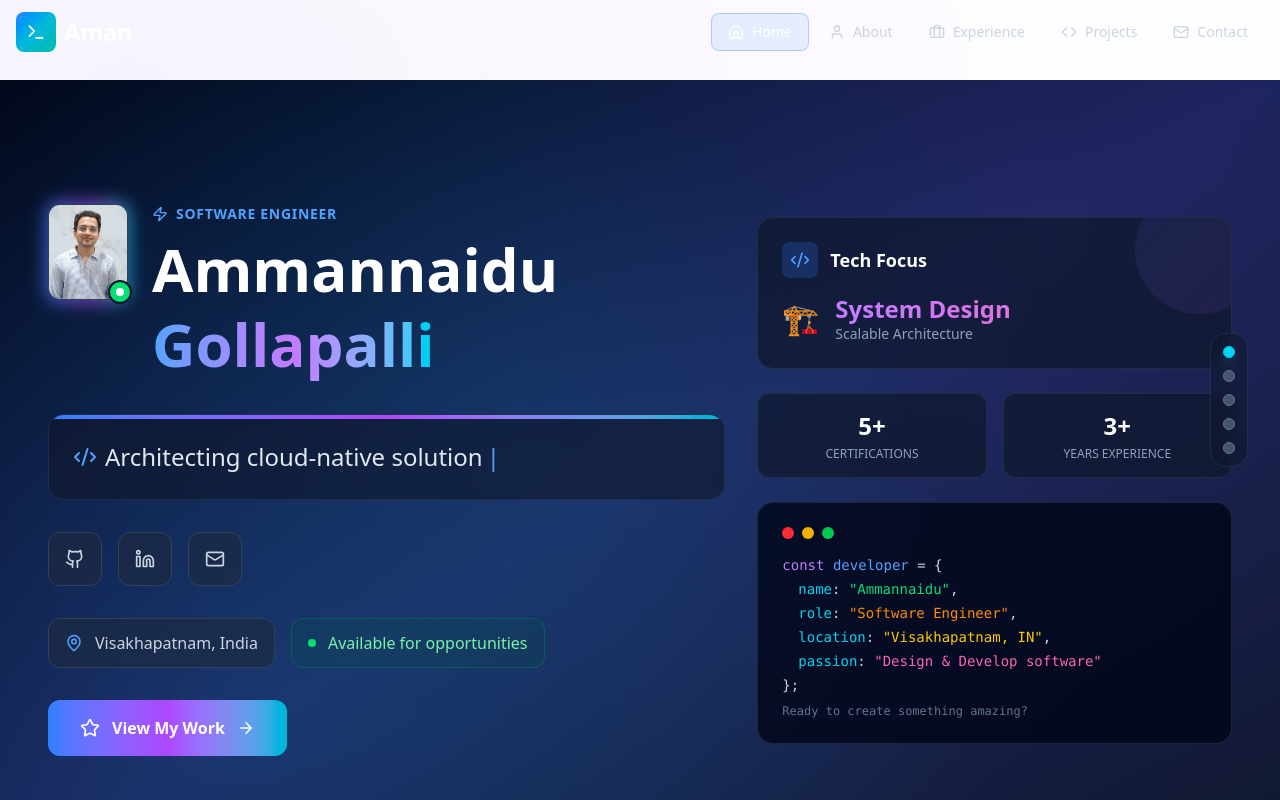
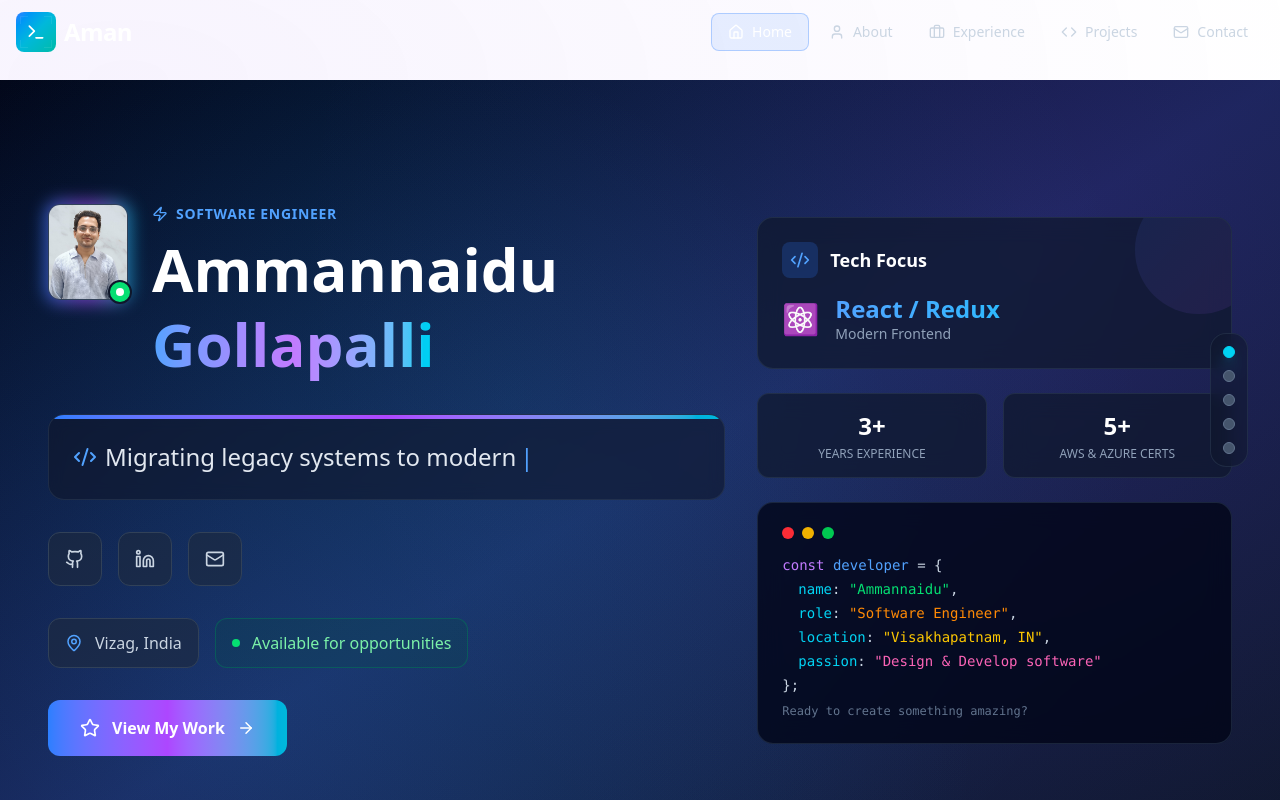
Before and after one commit to Ammannaidu-228/aman-portfolio, a Next.js app: page / in a window 1280 px wide. Shown: the top 800 px of the page. Built offline with nearby package versions, Linux system fonts and the light colour scheme.

Commit message:
Hero Section Changed

```diff
--- a/src/app/components/Hero.tsx
+++ b/src/app/components/Hero.tsx
@@ -5,22 +5,22 @@ import { Github, Linkedin, Mail, MapPin, Code2, ArrowRight, Star, Zap, Download,
 
 export default function Hero() {
   const typewriterTexts = [
-    "Building scalable web applications",
-    "Architecting cloud-native solutions",
-    "Crafting exceptional user experiences",
-    "Optimizing system performance"
+    "Engineering microservices at scale",
+    "Migrating legacy systems to modern architectures",
+    "Building high-availability backend solutions",
+    "Crafting seamless full-stack experiences"
   ];
 
   const techStack = [
-    { name: "React / Next.js", desc: "Modern Frontend", icon: "⚛️", color: "from-blue-400 to-cyan-400" },
-    { name: "System Design", desc: "Scalable Architecture", icon: "🏗️", color: "from-purple-400 to-pink-400" },
-    { name: "Cloud Native", desc: "AWS / GCP / Azure", icon: "☁️", color: "from-green-400 to-blue-400" },
-    { name: "Full Stack", desc: "End-to-End Solutions", icon: "🚀", color: "from-orange-400 to-red-400" },
+    { name: "Spring Boot", desc: "Microservices & REST APIs", icon: "🍃", color: "from-green-400 to-emerald-400" },
+    { name: "React / Redux", desc: "Modern Frontend", icon: "⚛️", color: "from-blue-400 to-cyan-400" },
+    { name: "AWS & Azure", desc: "Cloud Infrastructure", icon: "☁️", color: "from-purple-400 to-blue-400" },
+    { name: "System Migration", desc: "Legacy to Modern", icon: "🔄", color: "from-orange-400 to-pink-400" },
   ];
 
   const achievements = [
-    { number: "5+", label: "Certifications" },
     { number: "3+", label: "Years Experience" },
+    { number: "5+", label: "AWS & Azure Certs" },
   ];
 
   const [typedText, setTypedText] = useState('');
@@ -111,7 +111,7 @@ export default function Hero() {
                     </h1>
                     <div className="flex items-center gap-2 text-slate-400 text-sm">
                       <MapPin size={12} className="text-blue-400 flex-shrink-0" />
-                      <span className="truncate">Visakhapatnam, IN</span>
+                      <span className="truncate">Vizag, India</span>
                     </div>
                   </div>
                 </div>
@@ -126,8 +126,8 @@ export default function Hero() {
                 <div className="flex gap-2">
                   {[
                     { Icon: Github, href: "https://github.com/Ammannaidu-228", label: "GitHub" },
-                    { Icon: Linkedin, href: "#", label: "LinkedIn" },
-                    { Icon: Mail, href: "#", label: "Email" },
+                    { Icon: Linkedin, href: "https://www.linkedin.com/in/ammannaidu-gollapalli-4591a639b", label: "LinkedIn" },
+                    { Icon: Mail, href: "ammannaidu.dev@gmail.com", label: "Email" },
                   ].map(({ Icon, href, label }) => (
                     <a
                       key={label}
@@ -275,8 +275,8 @@ export default function Hero() {
             <div className="flex gap-4 mb-8">
               {[
                 { Icon: Github, href: "https://github.com/Ammannaidu-228", label: "GitHub", color: "hover:text-purple-400" },
-                { Icon: Linkedin, href: "#", label: "LinkedIn", color: "hover:text-blue-400" },
-                { Icon: Mail, href: "#", label: "Email", color: "hover:text-green-400" },
+                { Icon: Linkedin, href: "https://www.linkedin.com/in/ammannaidu-gollapalli-4591a639b/", label: "LinkedIn", color: "hover:text-blue-400" },
+                { Icon: Mail, href: "ammannaidu.dev@gmail.com", label: "Email", color: "hover:text-green-400" },
               ].map(({ Icon, href, label, color }) => (
                 <a
                   key={label}
@@ -296,7 +296,7 @@ export default function Hero() {
             <div className="flex flex-wrap gap-4 mb-8">
               <div className="flex items-center gap-3 px-4 py-3 rounded-xl bg-slate-800/60 border border-slate-700">
                 <MapPin size={18} className="text-blue-400" />
-                <span className="text-slate-300">Visakhapatnam, India</span>
+                <span className="text-slate-300">Vizag, India</span>
               </div>
               <div className="flex items-center gap-3 px-4 py-3 rounded-xl bg-emerald-900/20 border border-emerald-700/50">
                 <div className="w-2 h-2 bg-green-400 rounded-full animate-pulse"></div>
--- a/src/app/components/Skills.tsx
+++ b/src/app/components/Skills.tsx
@@ -1,6 +1,5 @@
 'use client';
 import React, { useState, useEffect } from 'react';
-// Using Lucide React icons which are supported
 import {
   Code,
   Database,
@@ -9,119 +8,61 @@ import {
   Star,
   TrendingUp,
   Award,
-  Terminal
+  Terminal,
+  Wrench,
+  Cpu
 } from 'lucide-react';
 
 export default function SDE2Skills() {
   const [activeCategory, setActiveCategory] = useState(0);
-  const [isVisible, setIsVisible] = useState(true);
 
   const skillCategories = [
     {
-      id: "frontend",
-      title: "Frontend",
+      id: "languages",
+      title: "Programming Languages",
       icon: Code,
       color: "from-blue-500 to-cyan-500",
       skills: [
-        {
-          name: "React",
-          logo: (
-            <svg viewBox="0 0 24 24" className="w-6 h-6" fill="currentColor">
-              <path d="M12 10.11c1.03 0 1.87.84 1.87 1.89s-.84 1.85-1.87 1.85-1.87-.82-1.87-1.85.84-1.89 1.87-1.89M7.37 20c.63.38 2.01-.2 3.6-1.7-.52-.59-1.03-1.23-1.51-1.9a22.7 22.7 0 01-2.4-.36c-.51 2.14-.32 3.61.31 3.96"/>
-            </svg>
-          ),
-          color: "text-cyan-400"
+        { name: "Java", level: "Expert", years: "5+", color: "text-orange-600" },
+        { name: "Python", level: "Advanced", years: "3+", color: "text-blue-500" },
+        { name: "JavaScript", level: "Expert", years: "4+", color: "text-yellow-400" },
+        { name: "Go", level: "Intermediate", years: "1+", color: "text-cyan-400" }
+      ]
     },
     {
-          name: "Next.js",
-          logo: (
-            <div className="w-6 h-6 bg-white rounded-full flex items-center justify-center">
-              <div className="w-4 h-4 bg-black rounded-full flex items-center justify-center">
-                <div className="w-2 h-2 bg-white rounded-full"></div>
-              </div>
-            </div>
-          ),
-          color: "text-white"
-        },
-        {
-          name: "TypeScript",
-          logo: (
-            <div className="w-6 h-6 bg-blue-600 rounded flex items-center justify-center text-white text-xs font-bold">
-              TS
-            </div>
-          ),
-          color: "text-blue-500"
-        }
+      id: "frontend",
+      title: "Frontend Development",
+      icon: Code,
+      color: "from-purple-500 to-pink-500",
+      skills: [
+        { name: "React.js", level: "Expert", years: "4+", color: "text-cyan-400" },
+        { name: "Redux", level: "Advanced", years: "3+", color: "text-purple-500" },
+        { name: "Axios", level: "Advanced", years: "3+", color: "text-purple-600" },
+        { name: "HTML5/CSS3", level: "Expert", years: "5+", color: "text-orange-500" }
       ]
     },
     {
       id: "backend",
-      title: "Backend",
+      title: "Backend & Frameworks",
       icon: Database,
-      color: "from-green-500 to-teal-500",
+      color: "from-green-500 to-emerald-500",
       skills: [
-        {
-          name: "Node.js",
-          logo: (
-            <div className="w-6 h-6 bg-green-600 rounded flex items-center justify-center">
-              <div className="w-3 h-3 bg-white rounded-full"></div>
-            </div>
-          ),
-          color: "text-green-500"
-        },
-        {
-          name: "Java",
-          logo: (
-            <div className="w-6 h-6 bg-orange-500 rounded flex items-center justify-center text-white text-xs font-bold">
-              J
-            </div>
-          ),
-          color: "text-orange-500"
-        },
-        {
-          name: "Spring Boot",
-          logo: (
-            <div className="w-6 h-6 bg-green-400 rounded-full flex items-center justify-center">
-              <div className="w-2 h-2 bg-white rounded-full"></div>
-            </div>
-          ),
-          color: "text-green-400"
-        }
+        { name: "Spring Boot", level: "Expert", years: "5+", color: "text-green-500" },
+        { name: "Spring MVC", level: "Advanced", years: "4+", color: "text-green-400" },
+        { name: "Hibernate/JPA", level: "Expert", years: "5+", color: "text-gray-600" },
+        { name: "Flask", level: "Advanced", years: "2+", color: "text-gray-900" },
+        { name: "REST APIs", level: "Expert", years: "5+", color: "text-blue-500" },
+        { name: "Microservices", level: "Advanced", years: "3+", color: "text-blue-400" }
       ]
     },
     {
       id: "database",
-      title: "Database",
-      icon: Terminal,
-      color: "from-purple-500 to-pink-500",
+      title: "Databases",
+      icon: Database,
+      color: "from-yellow-500 to-orange-500",
       skills: [
-        {
-          name: "MongoDB",
-          logo: (
-            <div className="w-6 h-6 bg-green-500 rounded flex items-center justify-center text-white text-xs font-bold">
-              M
-            </div>
-          ),
-          color: "text-green-500"
-        },
-        {
-          name: "PostgreSQL",
-          logo: (
-            <div className="w-6 h-6 bg-blue-600 rounded flex items-center justify-center text-white text-xs font-bold">
-              P
-            </div>
-          ),
-          color: "text-blue-600"
-        },
-        {
-          name: "Python",
-          logo: (
-            <div className="w-6 h-6 bg-yellow-500 rounded flex items-center justify-center text-white text-xs font-bold">
-              Py
-            </div>
-          ),
-          color: "text-yellow-500"
-        }
+        { name: "MySQL", level: "Expert", years: "5+", color: "text-blue-600" },
+        { name: "MongoDB", level: "Advanced", years: "2+", color: "text-green-500" }
       ]
     },
     {
@@ -130,41 +71,53 @@ export default function SDE2Skills() {
       icon: Cloud,
       color: "from-orange-500 to-red-500",
       skills: [
-        {
-          name: "AWS",
-          logo: (
-            <div className="w-6 h-6 bg-orange-400 rounded flex items-center justify-center text-white text-xs font-bold">
-              AWS
-            </div>
-          ),
-          color: "text-orange-400"
+        { name: "AWS (EC2, S3, Lambda)", level: "Advanced", years: "3+", color: "text-orange-500" },
+        { name: "Azure", level: "Basic", years: "1+", color: "text-blue-500" },
+        { name: "Docker", level: "Advanced", years: "3+", color: "text-blue-500" },
+        { name: "Kubernetes", level: "Basic", years: "1+", color: "text-blue-600" },
+        { name: "Jenkins (CI/CD)", level: "Advanced", years: "3+", color: "text-red-500" }
+      ]
     },
     {
-          name: "Docker",
-          logo: (
-            <div className="w-6 h-6 bg-blue-400 rounded flex items-center justify-center text-white text-xs font-bold">
-              D
-            </div>
-          ),
-          color: "text-blue-400"
+      id: "tools",
+      title: "Tools & Technologies",
+      icon: Wrench,
+      color: "from-indigo-500 to-purple-500",
+      skills: [
+        { name: "Git/GitHub", level: "Expert", years: "5+", color: "text-gray-800" },
+        { name: "Postman", level: "Expert", years: "5+", color: "text-orange-500" },
+        { name: "Swagger", level: "Advanced", years: "4+", color: "text-green-500" },
+        { name: "JIRA", level: "Advanced", years: "4+", color: "text-blue-600" },
+        { name: "IntelliJ IDEA", level: "Expert", years: "5+", color: "text-purple-600" },
+        { name: "VS Code", level: "Expert", years: "4+", color: "text-blue-500" },
+        { name: "Resilience4j", level: "Advanced", years: "2+", color: "text-teal-500" },
+        { name: "JWT", level: "Expert", years: "3+", color: "text-purple-500" },
+        { name: "Razorpay", level: "Advanced", years: "1+", color: "text-blue-600" }
+      ]
     },
     {
-          name: "Kubernetes",
-          logo: (
-            <div className="w-6 h-6 bg-blue-500 rounded flex items-center justify-center text-white text-xs font-bold">
-              K8s
-            </div>
-          ),
-          color: "text-blue-500"
-        }
+      id: "ml",
+      title: "Data Science & ML",
+      icon: Cpu,
+      color: "from-pink-500 to-rose-500",
+      skills: [
+        { name: "Scikit-learn", level: "Advanced", years: "2+", color: "text-orange-500" },
+        { name: "Pandas", level: "Advanced", years: "2+", color: "text-blue-700" },
+        { name: "NumPy", level: "Advanced", years: "2+", color: "text-blue-500" }
       ]
     }
   ];
 
   const achievements = [
-    { icon: Code, label: "Projects", value: "25+", color: "text-blue-400" },
-    { icon: Star, label: "Tech Stack", value: "15+", color: "text-cyan-400" },
-    { icon: TrendingUp, label: "Experience", value: "5+ Years", color: "text-teal-400" }
+    { icon: Code, label: "Projects", value: "5+", color: "text-blue-400" },
+    { icon: Star, label: "Tech Stack", value: "30+", color: "text-cyan-400" },
+    { icon: TrendingUp, label: "Experience", value: "3+ Years", color: "text-teal-400" }
+  ];
+
+  const certifications = [
+    { name: "AWS Certified Cloud Practitioner", icon: Cloud, color: "text-orange-500" },
+    { name: "Azure Certified Developer Associate", icon: Cloud, color: "text-blue-500" },
+    { name: "Infosys Certified Big Data Developer", icon: Database, color: "text-green-500" }
   ];
 
   // Auto-rotate categories
@@ -174,7 +127,7 @@ export default function SDE2Skills() {
     }, 4000);
 
     return () => clearInterval(interval);
-  }, [skillCategories.length]);
+  }, []);
 
   const currentCategory = skillCategories[activeCategory];
 
@@ -224,7 +177,7 @@ export default function SDE2Skills() {
 
           {/* Achievement Stats */}
           <div className="flex flex-wrap justify-center gap-8">
-            {achievements.map((achievement, index) => {
+            {achievements.map((achievement) => {
               const Icon = achievement.icon;
               return (
                 <div
@@ -245,7 +198,7 @@ export default function SDE2Skills() {
         </div>
 
         {/* Skills Showcase */}
-        <div className="grid lg:grid-cols-2 gap-12 items-center">
+        <div className="grid lg:grid-cols-2 gap-12 items-start">
 
           {/* Left Side - Category Navigation */}
           <div className="space-y-4">
@@ -289,7 +242,7 @@ export default function SDE2Skills() {
           {/* Right Side - Active Skills Display */}
           <div className="relative">
             {/* Background Card */}
-            <div className="bg-slate-800/50 border border-slate-700/50 rounded-2xl p-8 backdrop-blur-sm">
+            <div className="bg-slate-800/50 border border-slate-700/50 rounded-2xl p-8 backdrop-blur-sm min-h-[500px]">
               <div
                 key={activeCategory}
                 className="transition-all duration-500"
@@ -306,32 +259,35 @@ export default function SDE2Skills() {
                 </div>
 
                 {/* Skills List */}
-                <div className="space-y-6">
+                <div className="space-y-4">
                   {currentCategory.skills.map((skill, index) => (
                     <div
                       key={skill.name}
-                      className="flex items-center gap-4 p-4 bg-slate-700/30 rounded-xl hover:bg-slate-700/50 transition-all group hover:scale-105 cursor-pointer"
+                      className="flex items-center justify-between p-4 bg-slate-700/30 rounded-xl hover:bg-slate-700/50 transition-all group hover:scale-105 cursor-pointer"
+                      style={{animationDelay: `${index * 0.1}s`}}
                     >
-                      {/* Technology Logo */}
-                      <div className="p-3 bg-slate-600/50 rounded-xl group-hover:scale-110 transition-transform">
-                        <div className={`${skill.color}`}>
-                          {skill.logo}
+                      <div className="flex items-center gap-4">
+                        {/* Skill Icon */}
+                        <div className={`w-10 h-10 rounded-lg ${skill.color} bg-opacity-10 flex items-center justify-center group-hover:scale-110 transition-transform`}>
+                          <div className={`w-2 h-2 rounded-full ${skill.color.replace('text-', 'bg-')}`}></div>
+                        </div>
+
+                        {/* Skill Info */}
+                        <div>
+                          <h4 className="font-bold text-white text-lg group-hover:text-cyan-400 transition-colors">
+                            {skill.name}
+                          </h4>
+                          <p className="text-sm text-slate-400">
+                            {skill.level} • {skill.years} experience
+                          </p>
                         </div>
                       </div>
 
-                      {/* Technology Info */}
-                      <div className="flex-1">
-                        <h4 className="font-bold text-white text-lg group-hover:text-cyan-400 transition-colors">
-                          {skill.name}
-                        </h4>
-                        <p className="text-sm text-slate-400 group-hover:text-slate-300 transition-colors">
-                          Production Ready
-                        </p>
-                      </div>
-
-                      {/* Hover Effect Indicator */}
-                      <div className="opacity-0 group-hover:opacity-100 transition-opacity">
-                        <div className="w-2 h-2 bg-cyan-400 rounded-full animate-pulse"></div>
+                      {/* Proficiency Indicator */}
+                      <div className="flex gap-1">
+                        {[...Array(skill.level === 'Expert' ? 5 : skill.level === 'Advanced' ? 4 : 3)].map((_, i) => (
+                          <div key={i} className={`w-1.5 h-6 rounded-full ${skill.color.replace('text-', 'bg-')} opacity-80`}></div>
+                        ))}
                       </div>
                     </div>
                   ))}
@@ -354,6 +310,37 @@ export default function SDE2Skills() {
           </div>
         </div>
 
+        {/* Certifications Section */}
+        <div className="mt-20">
+          <div className="text-center mb-10">
+            <h3 className="text-3xl font-bold text-white mb-4">
+              Professional Certifications
+            </h3>
+            <p className="text-slate-400">Validated expertise from industry leaders</p>
+          </div>
+
+          <div className="grid md:grid-cols-3 gap-6">
+            {certifications.map((cert) => {
+              const Icon = cert.icon;
+              return (
+                <div
+                  key={cert.name}
+                  className="bg-slate-800/50 border border-slate-700/50 rounded-xl p-6 hover:border-blue-500/30 transition-all group hover:scale-105"
+                >
+                  <div className={`p-3 rounded-lg bg-slate-700/50 inline-block mb-4 group-hover:scale-110 transition-transform`}>
+                    <Icon size={24} className={cert.color} />
+                  </div>
+                  <h4 className="text-white font-semibold mb-2">{cert.name}</h4>
+                  <div className="flex items-center gap-2 text-sm text-slate-400">
+                    <Award size={14} className="text-cyan-400" />
+                    <span>Certified</span>
+                  </div>
+                </div>
+              );
+            })}
+          </div>
+        </div>
+
         {/* Bottom CTA */}
         <div className="text-center mt-16">
           <div className="inline-flex items-center gap-2 bg-gradient-to-r from-slate-800 to-slate-700 border border-slate-600/50 text-slate-300 px-6 py-3 rounded-full">
```
Lines whose indentation alone changed are shown as unchanged.
